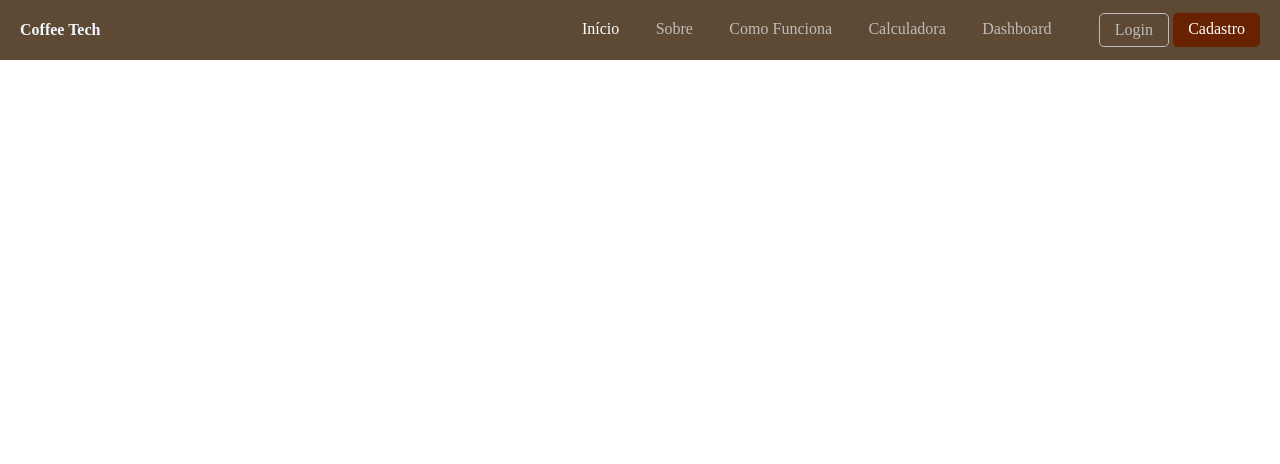
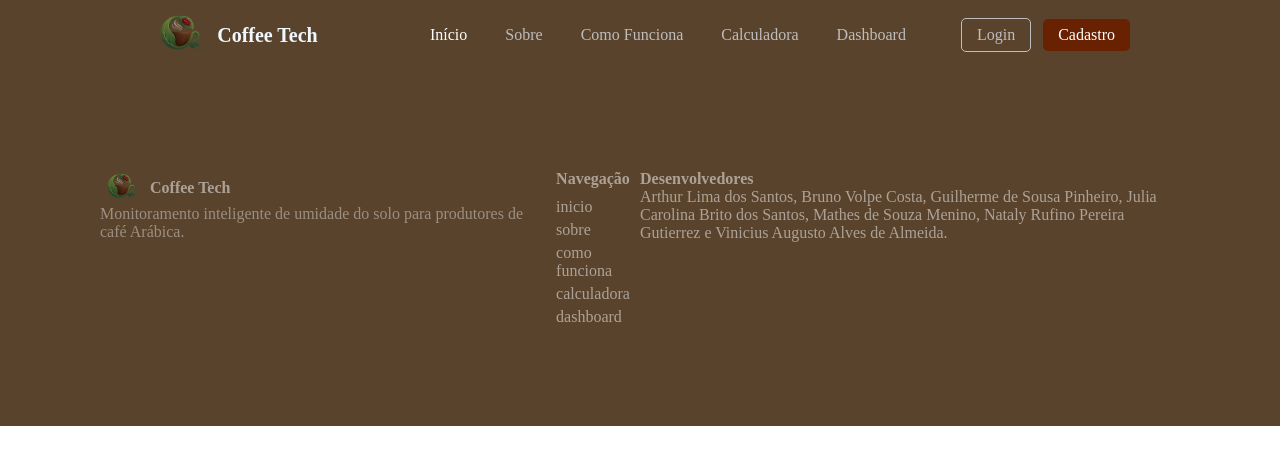
Before and after one commit to CoffeeTech-Sprint2/CoffeeTech_Sprint2, a plain HTML site: page Entregáveis/Algoritmos/home.html in a window 1280 px wide. Drawn offline with Linux system fonts and the light colour scheme.

Commit message:
atualizações no css

```diff
--- a/Entregáveis/Algoritmos/home.html
+++ b/Entregáveis/Algoritmos/home.html
@@ -1,43 +1,72 @@
 <!DOCTYPE html>
-<html lang="en">
+<html lang="pt-BR">
 <head>
     <meta charset="UTF-8">
     <meta name="viewport" content="width=device-width, initial-scale=1.0">
-    <title>Document</title>
+    <title>Coffee Tech</title>
+    <link rel="stylesheet" href="reset.css">
     <link rel="stylesheet" href="style.css">
-    <link rel="stylesheet" href="reset.css">
 </head>
 <body>
     <header class="header">
 
-        <picture class="div-logo">
-            <!-- <img src="./Lógica de cadastro/img/logo-coffetech3.png" alt="logo coffee tech" class="logo"> -->
+        <div class="div-logo">
+            <img src="./Lógica de cadastro/img/logo-coffetech3.png" alt="logo coffee tech" class="logo">
             <h1 class="titulo">Coffee Tech</h1>
-        </picture>
+        </div>
 
         <nav class="nav">
-
             <ul class="menu">
-               <li>Início</li>
-               <li>Sobre</li>
-               <li>Como Funciona</li>
-               <li>Calculadora</li>
-               <li>Dashboard</li>
+                <li>Início</li>
+                <li>Sobre</li>
+                <li>Como Funciona</li>
+                <li>Calculadora</li>
+                <li>Dashboard</li>
             </ul>
 
             <div class="menu-login">
-                <span class="login">
-                    Login
-                </span>
-
-                <span class="cadastro">
-                    Cadastro
-                </span>
+                <span class="login">Login</span>
+                <span class="cadastro">Cadastro</span>
             </div>
-
         </nav>
     </header>
 
+    <footer class="footer">
 
+        <nav class="nav-footer">
+
+            <div class="container-logo">
+
+            <picture>
+                <img src="./Lógica de cadastro/img/logo-coffetech3.png" alt="logo coffee tech" class="footer-logo">
+                <h4 class="footer-titulo">Coffee Tech</h4>
+            </picture>
+
+            <p>Monitoramento inteligente de umidade do solo para produtores de café Arábica.</p>
+
+        </div>
+
+        <div class="footer-menu">
+            <h4 class="footer-titulo">Navegação</h4>
+
+            <ul>
+                <li>inicio</li>
+                <li>sobre</li>
+                <li>como funciona</li>
+                <li>calculadora</li>
+                <li>dashboard</li>
+            </ul>
+        </div>
+
+
+        </nav>
+
+        <div class="dev-info">
+
+            <h4>Desenvolvedores</h4>
+            <p class="desenvolvedores">Arthur Lima dos Santos, Bruno Volpe Costa, Guilherme de Sousa Pinheiro, Julia Carolina Brito dos Santos, Mathes de Souza Menino, Nataly Rufino Pereira Gutierrez e Vinicius Augusto Alves de Almeida.</p>
+
+        </div>
+    </footer>
 </body>
 </html>
--- a/Entregáveis/Algoritmos/style.css
+++ b/Entregáveis/Algoritmos/style.css
@@ -1,94 +1,186 @@
-.header{
+/* HEADER */
+
+.header {
     display: flex;
     justify-content: space-between;
-    padding: 20px;
-    flex-direction: row;
     align-items: center;
-    height: 60px;
     width: 100%;
-    background-color: rgb(94, 73,52);
+    height: 70px;
+    padding: 0 150px;
     box-sizing: border-box;
+    background-color: rgb(89, 67, 44);
 }
 
-.nav{
+.div-logo {
     display: flex;
-    width: 65%;
-    justify-content: space-between;
+    align-items: center;
+    gap: 10px;
 }
 
-.div_logo{
-    display: flex;
-    width: 20%;
+.logo {
+    height: 50px;
+    width: auto;
+    border-radius: 50%;
+}
+
+.titulo {
+    color: aliceblue;
+    font-size: 20px;
 }
 
 
-.menu{
+.nav {
     display: flex;
-    flex-direction: row;
-    width: 60%;
-    justify-content: space-between;
-    align-content: center;
-    margin-left: 15%;
-
-}
-.menu ul{
-    display: flex;
-    justify-content: space-between;
+    align-items: center;
+    gap: 48px;
 }
 
-.menu li{
-    padding: 7px;
+.menu {
+    display: flex;
+    align-items: center;
+    gap: 24px;
+    list-style: none;
+    margin: 0;
+    padding: 0;
 }
 
-.menu-login{
-    display: flex;
-    width: 20%;
-    justify-content: space-between;
+.menu li {
+    padding: 7px;
+    color: rgb(190, 189, 189);
+    transition: 0.2s;
 }
 
-.titulo{
-    color: aliceblue;
-}
-
-.menu li{
-    color: rgb(190, 189, 189);
-}
-
-.menu li:first-child{
+.menu li:first-child {
     color: #ffffff;
 }
 
-.menu li:hover{
+.menu li:hover {
     color: rgb(250, 248, 248);
-    transition: 0.2s;
     cursor: pointer;
 }
 
-.menu-login .login{
+.menu-login {
+    display: flex;
+    align-items: center;
+    gap: 12px;
+}
+
+.menu-login .login {
     color: rgb(190, 189, 189);
     border: solid 1px;
     border-radius: 5px;
     padding: 7px 15px;
-
+    transition: 0.2s;
 }
 
-.menu-login .login:hover{
+.menu-login .login:hover {
     color: #ffffff;
-    transition: 0.2s;
     cursor: pointer;
-
 }
 
-.menu-login .cadastro{
+.menu-login .cadastro {
     background-color: rgb(104, 34, 2);
     border-radius: 5px;
     padding: 7px 15px;
     color: #ffffff;
+    transition: 0.2s;
 }
 
-.menu-login .cadastro:hover{
+.menu-login .cadastro:hover {
     background-color: rgb(158, 51, 1);
+    cursor: pointer;
+}
+
+
+/* FOOTER */
+
+.footer{
+    display: flex;
+    justify-content: space-between;
+    background-color: rgb(89, 67, 44);
+    padding: 100px;
+    width: auto;
+    height: auto;
+}
+
+.container-logo{
+    display: flex;
+    flex-direction: column;
+}
+
+.container-logo img{
+    height: 35px;
+    width: auto;
+    border-radius: 50%;
+}
+
+.footer-titulo{
     color: #ffffff;
+}
+
+.container-logo p{
+    color: #ffffff;
+    opacity: 40%;
+}
+
+.container-logo picture{
+    display: flex;
+    align-items: center;
+    gap: 10px;
+}
+
+/* NAV FOOTER */
+
+.nav-footer .footer-titulo{
+    color: #ffffff;
+    opacity: 50%;
+}
+
+.nav-footer{
+    display: flex;
+    flex-direction: row;
+    gap: 7px;
+    width: 50%;
+    justify-content: space-evenly;
+}
+
+.nav-footer ul{
+    display: flex;
+    flex-direction: column;
+    gap: 5px;
+}
+
+.nav-footer ul li{
+    color: #ffffff;
+    opacity: 50%;
+}
+
+.nav-footer ul li:hover{
+    color: #ffffff;
+    opacity: 100%;
     cursor: pointer;
     transition: 0.2s;
 }
+
+/* FOOTER MENU */
+.footer-menu{
+    display: flex;
+    flex-direction: column;
+    gap: 10px;
+}
+
+/* DEV INFO */
+
+.dev-info{
+    width: 50%;
+}
+
+.dev-info .desenvolvedores{
+    color: #ffffff;
+    opacity: 50%;
+}
+
+.dev-info h4{
+    color: #ffffff;
+    opacity: 50%;
+}
```
